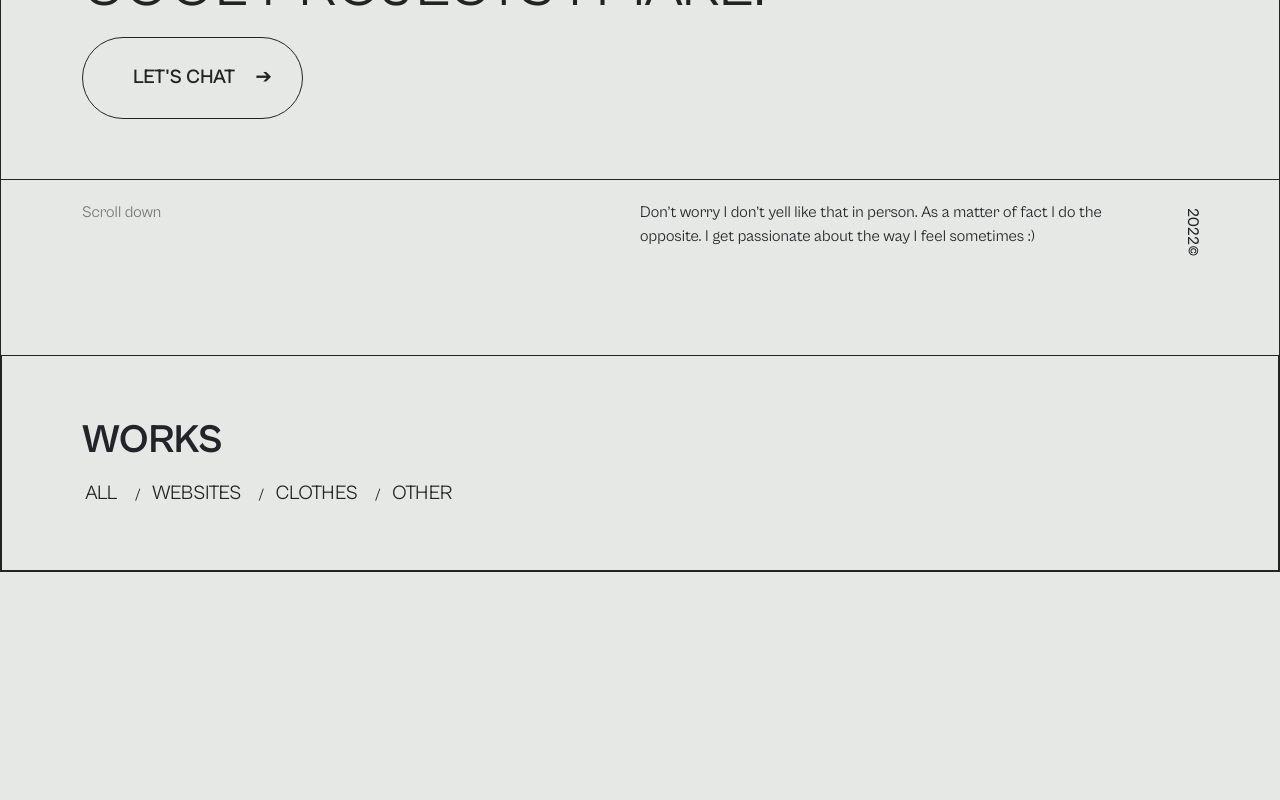
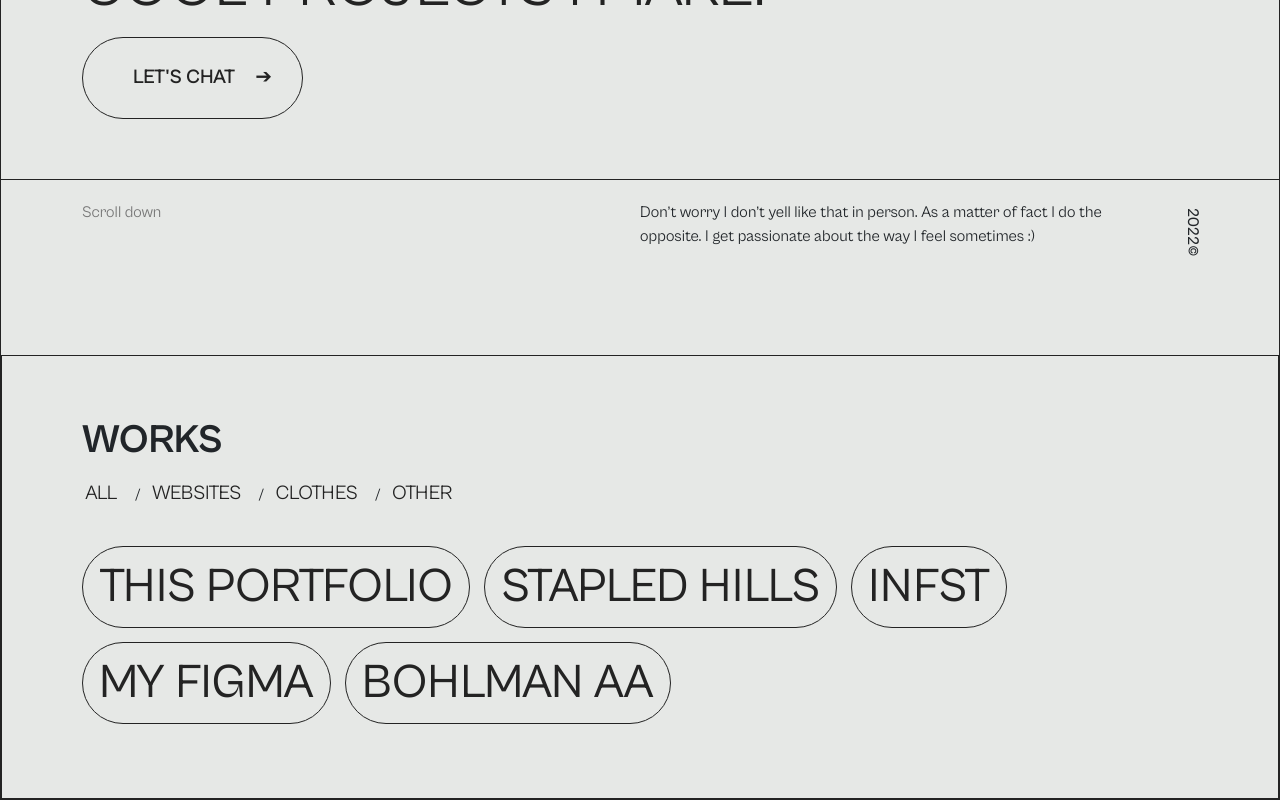
Before and after one commit to blaze-smt/Portfolio, an Angular app: page / in a window 1280 px wide. Shown: the part 466-1266 px from the top of the page. Before the commit the page ends 1038 px from the top, so only its background shows below. Built offline with nearby package versions, Linux system fonts and the light colour scheme.

Commit message:
Added TV effect on btn hover

```diff
--- a/src/app/works/works.component.css
+++ b/src/app/works/works.component.css
@@ -58,4 +58,67 @@
 .section-works .works .works-wrapper .works-title .filter-wrapper .filters .filter-item .filter-btn:hover::after, .section-works .works .works-wrapper .works-title .filter-wrapper .filters .filter-item .filter-btn:active::after {
   width: 90%;
 }
+
+.section-works .works .works-wrapper .projects-wrapper {
+  width: 100%;
+  margin-top: 36px;
+}
+
+.section-works .works .works-wrapper .projects-wrapper .projects-list {
+  display: -webkit-box;
+  display: -ms-flexbox;
+  display: flex;
+  -webkit-box-pack: start;
+      -ms-flex-pack: start;
+          justify-content: flex-start;
+  -ms-flex-wrap: wrap;
+      flex-wrap: wrap;
+  margin-bottom: 60px;
+}
+
+.section-works .works .works-wrapper .projects-wrapper .projects-list .project-bubble {
+  position: relative;
+  border-radius: 70px;
+  border: 1px solid #232323;
+  font-size: 48px;
+  font-weight: 450;
+  padding: 0.25rem 1rem;
+  margin-right: 14px;
+  margin-bottom: 14px;
+  text-decoration: none;
+  color: #232323;
+  background: none;
+  overflow: hidden;
+  z-index: 1;
+  -webkit-transition: all ease-in-out 150ms;
+  transition: all ease-in-out 150ms;
+}
+
+.section-works .works .works-wrapper .projects-wrapper .projects-list .project-bubble::before {
+  content: "";
+  width: 100%;
+  height: 100%;
+  background: radial-gradient(#5c7896, rgba(48, 111, 178, 0.6), rgba(34, 107, 184, 0.43), rgba(92, 120, 150, 0.33));
+  position: absolute;
+  top: 0;
+  left: 0;
+  z-index: -1;
+  opacity: 100%;
+  border-radius: 70px;
+  opacity: 0;
+  -webkit-transition: all ease-in-out 150ms;
+  transition: all ease-in-out 150ms;
+  background-size: 100% 5%;
+  background-position: 50% 50%;
+}
+
+.section-works .works .works-wrapper .projects-wrapper .projects-list .project-bubble:hover {
+  color: white;
+  border: 1px solid white;
+  cursor: pointer;
+}
+
+.section-works .works .works-wrapper .projects-wrapper .projects-list .project-bubble:hover::before {
+  opacity: 100;
+}
 /*# sourceMappingURL=works.component.css.map */
--- a/src/app/works/works.component.html
+++ b/src/app/works/works.component.html
@@ -20,7 +20,15 @@
           </ul>
         </div>
       </div>
-      <div class="works-projects"></div>
+      <div class="projects-wrapper">
+        <div class="projects-list">
+          <a class="project-bubble">THIS PORTFOLIO</a>
+          <a class="project-bubble">STAPLED HILLS</a>
+          <a class="project-bubble">INFST</a>
+          <a class="project-bubble">MY FIGMA</a>
+          <a class="project-bubble">BOHLMAN AA</a>
+        </div>
+      </div>
     </div>
   </div>
 </section>
--- a/src/app/works/works.component.scss
+++ b/src/app/works/works.component.scss
@@ -55,6 +55,61 @@
           }
         }
       }
+      .projects-wrapper {
+        width: 100%;
+        margin-top: 36px;
+        .projects-list {
+          display: flex;
+          justify-content: flex-start;
+          flex-wrap: wrap;
+          margin-bottom: 60px;
+          .project-bubble {
+            position: relative;
+            border-radius: 70px;
+            border: 1px solid #232323;
+            font-size: 48px;
+            font-weight: 450;
+            padding: 0.25rem 1rem;
+            margin-right: 14px;
+            margin-bottom: 14px;
+            text-decoration: none;
+            color: #232323;
+            background: none;
+            overflow: hidden;
+            z-index: 1;
+            transition: all ease-in-out 150ms;
+            &::before {
+              content: "";
+              width: 100%;
+              height: 100%;
+              background: radial-gradient(
+                rgba(92, 120, 150, 100),
+                rgba(48, 111, 178, 0.6),
+                rgba(34, 107, 184, 0.43),
+                rgba(92, 120, 150, 0.33)
+              );
+              position: absolute;
+              top: 0;
+              left: 0;
+              z-index: -1;
+              opacity: 100%;
+              border-radius: 70px;
+              opacity: 0;
+              transition: all ease-in-out 150ms;
+              background-size: 100% 5%;
+              background-position: 50% 50%;
+            }
+            &:hover {
+              color: white;
+              border: 1px solid white;
+              cursor: pointer;
+              &::before {
+                opacity: 100;
+              }
+            }
+          }
+        }
+      }
     }
   }
 }
```
Also changed, not shown: 1 other file (tests, documents, lock files or other folders).
